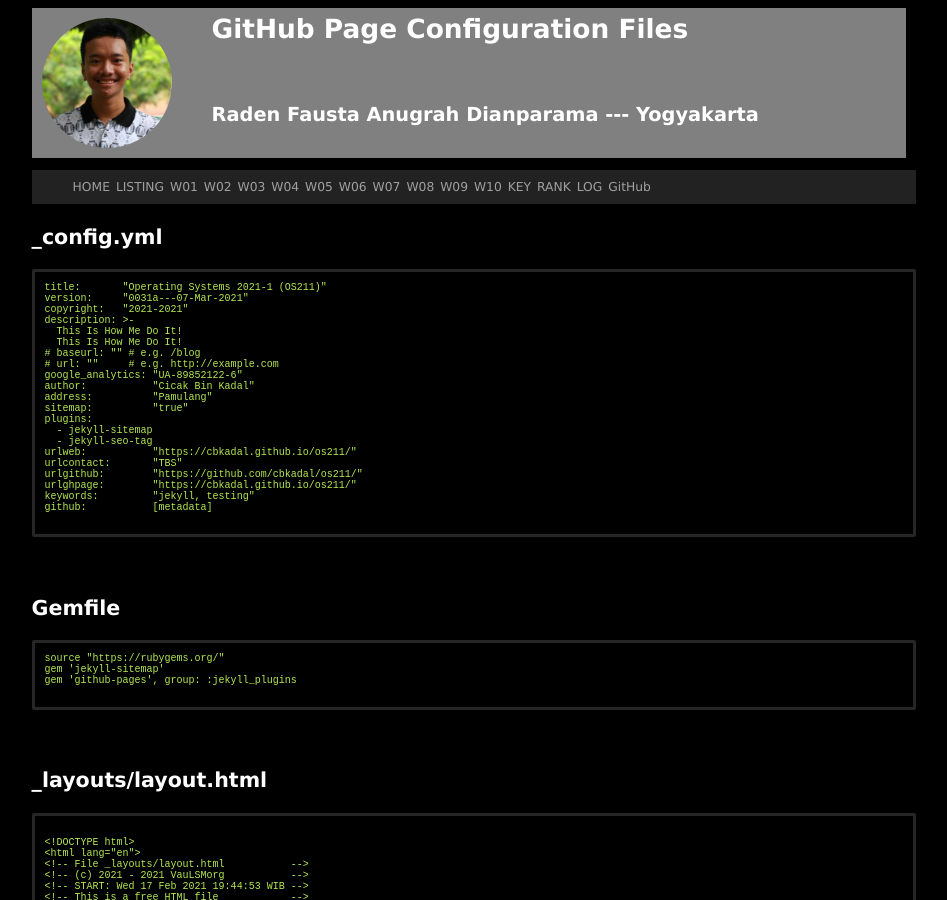
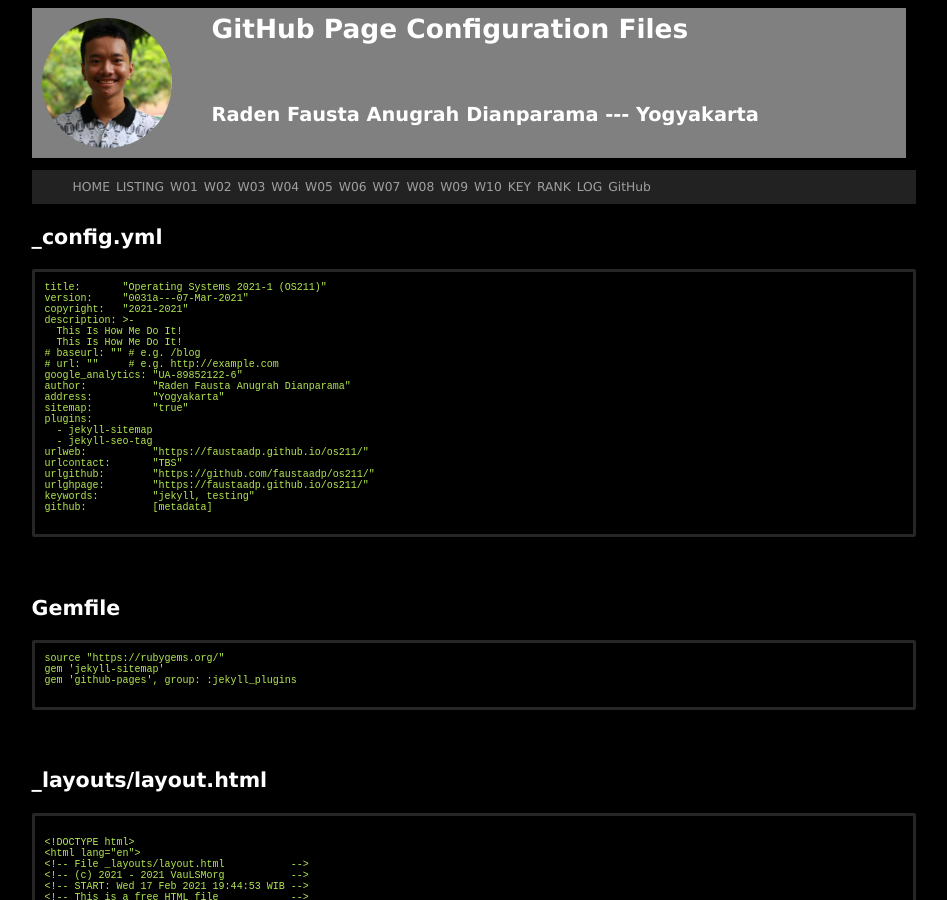
Before and after one commit to faustaadp/os211, a Jekyll site: the page built from 004.md, in a window 1280 px wide and 900 px high. Shown: the whole window, without its empty margins (166-1113 px from the left). Built offline with Jekyll 4.4.1, drawn with Linux system fonts in a browser that asks for light colours.

Commit message:
Mengganti 004.md

```diff
--- a/004.md
+++ b/004.md
@@ -15,16 +15,16 @@ description: >-
 # baseurl: "" # e.g. /blog
 # url: ""     # e.g. http://example.com
 google_analytics: "UA-89852122-6"
-author:           "Cicak Bin Kadal"
-address:          "Pamulang"
+author:           "Raden Fausta Anugrah Dianparama"
+address:          "Yogyakarta"
 sitemap:          "true"
 plugins:
   - jekyll-sitemap
   - jekyll-seo-tag
-urlweb:           "https://cbkadal.github.io/os211/"
+urlweb:           "https://faustaadp.github.io/os211/"
 urlcontact:       "TBS"
-urlgithub:        "https://github.com/cbkadal/os211/"
-urlghpage:        "https://cbkadal.github.io/os211/"
+urlgithub:        "https://github.com/faustaadp/os211/"
+urlghpage:        "https://faustaadp.github.io/os211/"
 keywords:         "jekyll, testing"
 github:           [metadata]
 
```
